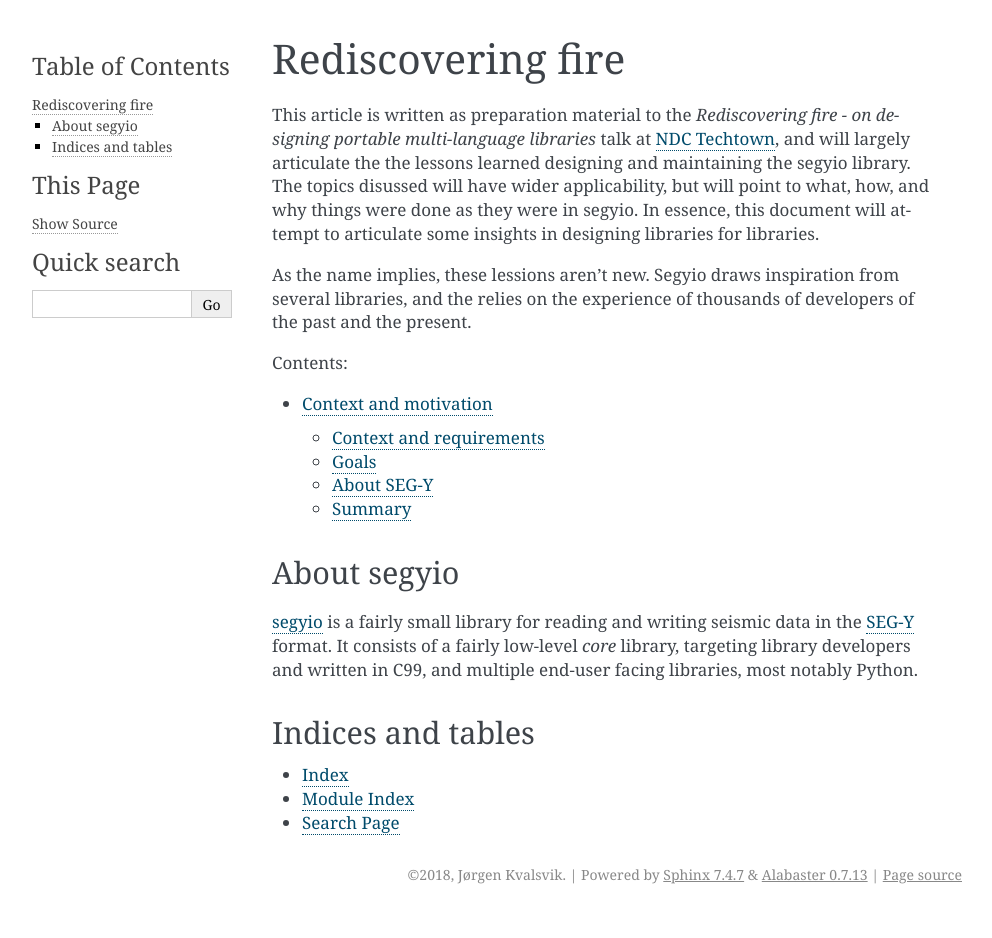
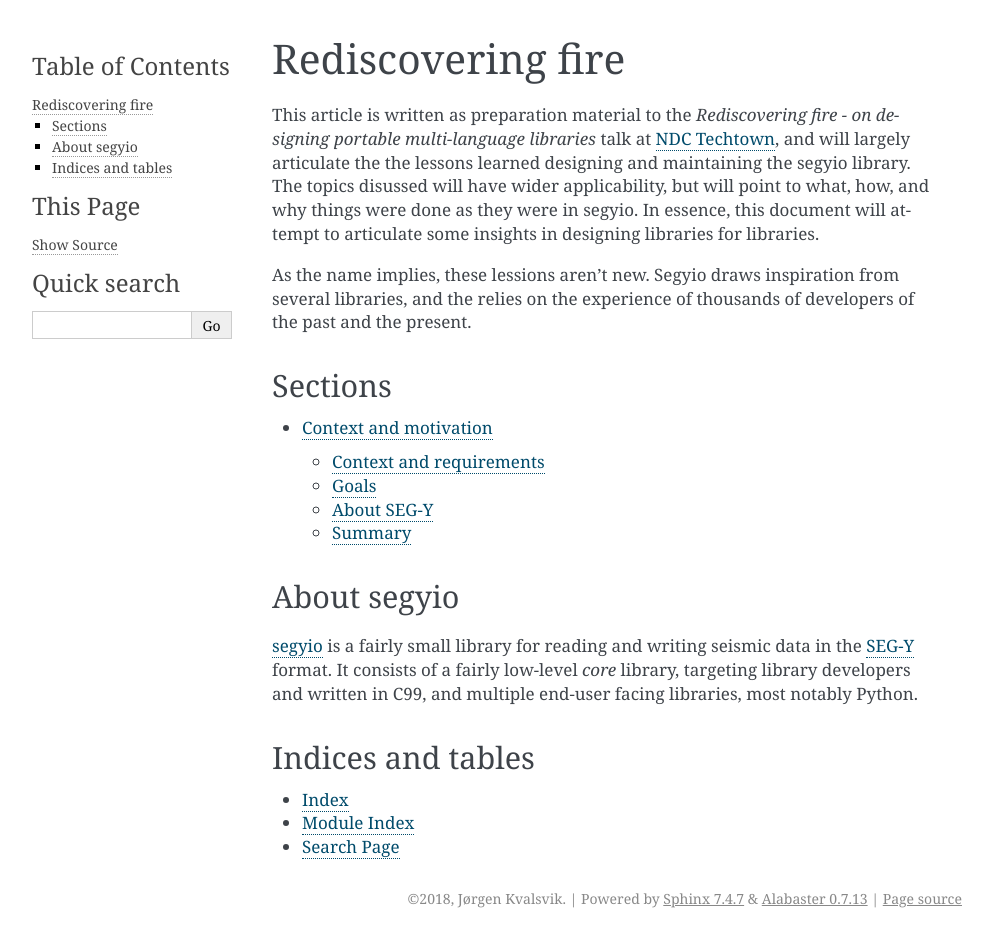
Before and after one commit to jokva/talks, a Sphinx documentation site: the page built from rediscovering-fire/source/index.rst, in a window 1280 px wide. Shown: the whole page, without its empty margins (148-1140 px from the left). Built offline with Sphinx 7.4.7, drawn with Linux system fonts in a browser that asks for light colours; before the commit the page ends 914 px from its top, so only the background shows below that.

Commit message:
Re-name Contents -> Sections, add heading

```diff
--- a/rediscovering-fire/source/index.rst
+++ b/rediscovering-fire/source/index.rst
@@ -15,9 +15,11 @@ As the name implies, these lessions aren't new. Segyio draws inspiration from
 several libraries, and the relies on the experience of thousands of developers
 of the past and the present.
 
+Sections
+========
+
 .. toctree::
    :maxdepth: 2
-   :caption: Contents:
 
    context
 
```
